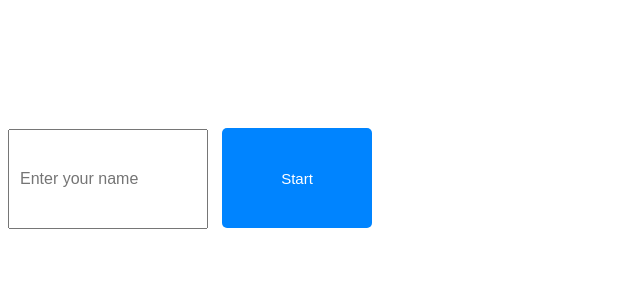
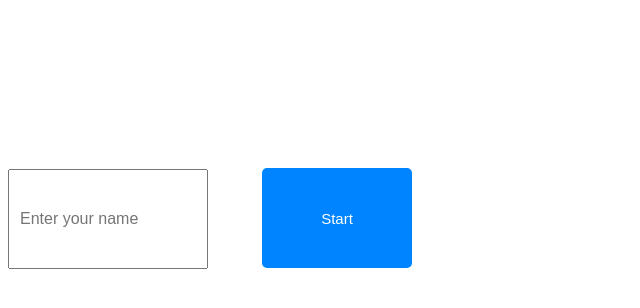
Before and after one commit to Dururas/denisjs, a plain HTML site: page index.html in a window 1280 px wide. Shown: the whole page, without its empty margins (0-640 px from the left). Drawn offline with Linux system fonts and the light colour scheme.

Commit message:
Update index.html

```diff
--- a/index.html
+++ b/index.html
@@ -26,8 +26,8 @@ let textField = document.getElementById('nameInput');
             color: #fff;
             width: 150px;
             height: 100px;
-            margin-top: 120px; /* Space between input and button */
-            margin-left: 10px;
+            margin-top: 160px; /* Space between input and button */
+            margin-left: 50px;
        }
 
          div {
@@ -41,5 +41,7 @@ let textField = document.getElementById('nameInput');
             padding: 10px;
             width: 200px;
              height: 100px;
+
+
         }
 </style>
```
